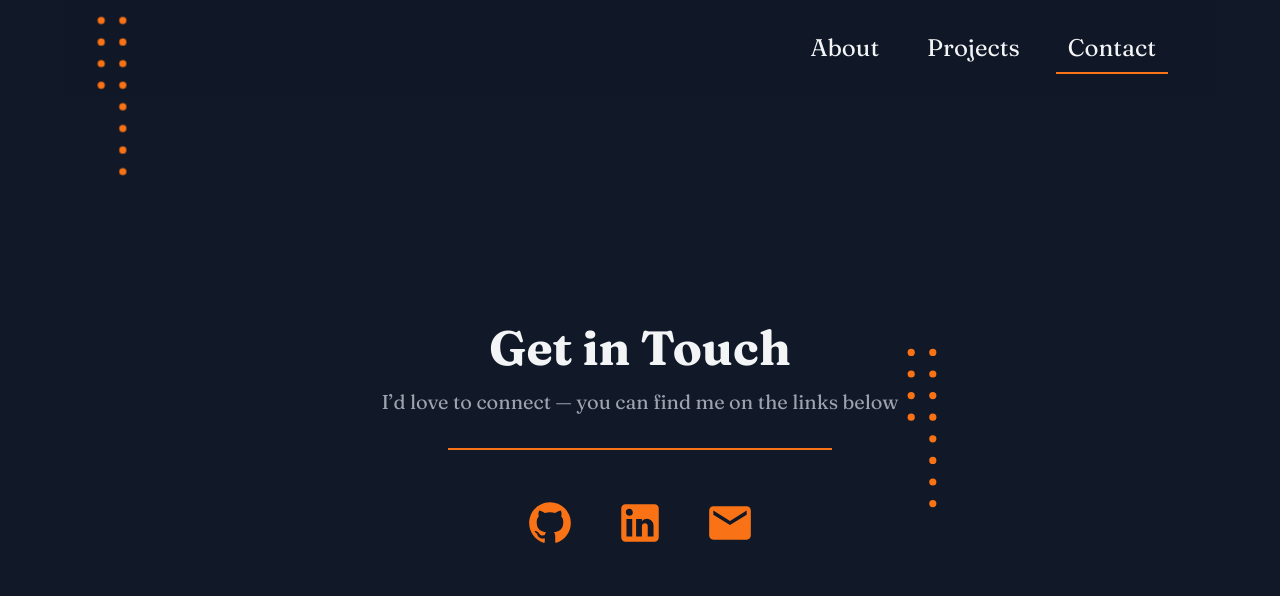
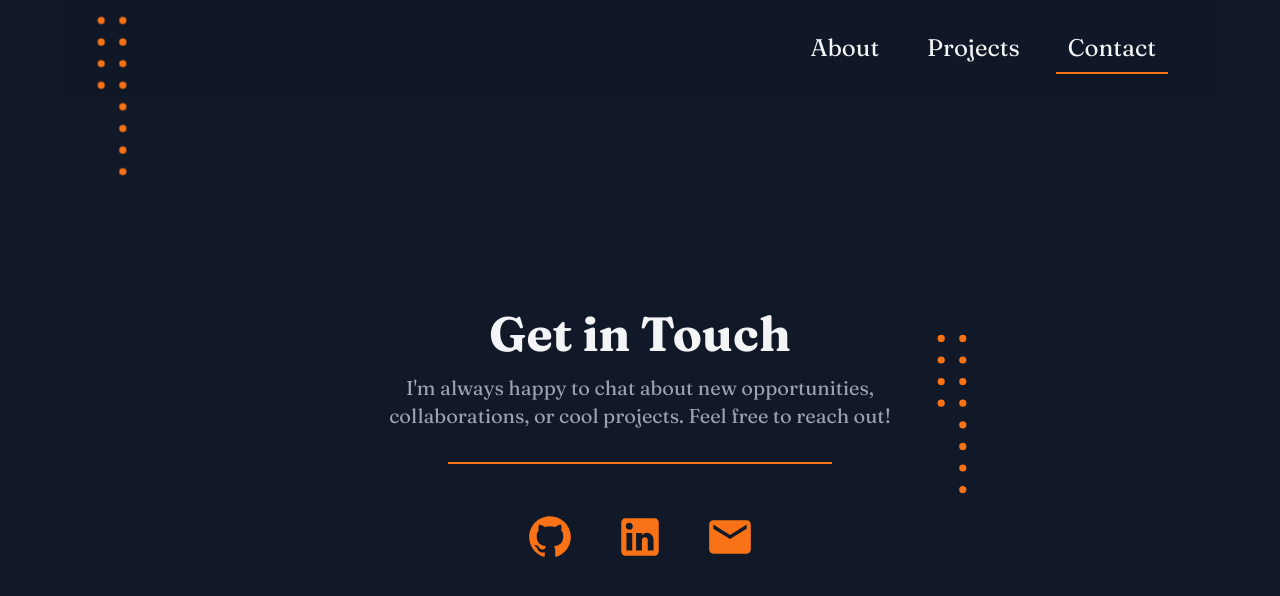
Before and after one commit to karinfdez/nextjs-portfolio, a Next.js app: page /contact in a window 1280 px wide. Shown: the top 596 px of the page. Built offline with nearby package versions, Linux system fonts and the light colour scheme.

Commit message:
Update Contact Us page message

```diff
--- a/app/contact/page.js
+++ b/app/contact/page.js
@@ -14,7 +14,7 @@ export default function ContactPage() {
           <div className="text-center space-y-4">
             <h1 className="text-4xl md:text-5xl 2xl:text-6xl font-bold">Get in Touch</h1>
             <p className="max-w-xl text-lg xl:text-xl text-gray-400">
-              I’d love to connect — you can find me on the links below
+              {`I'm always happy to chat about new opportunities, collaborations, or cool projects. Feel free to reach out!`}
             </p>
           </div>
           <AnimatedDots className="absolute -right-12 top-0 scale-90 mt-2" colorClass="bg-orange-500" />
```
